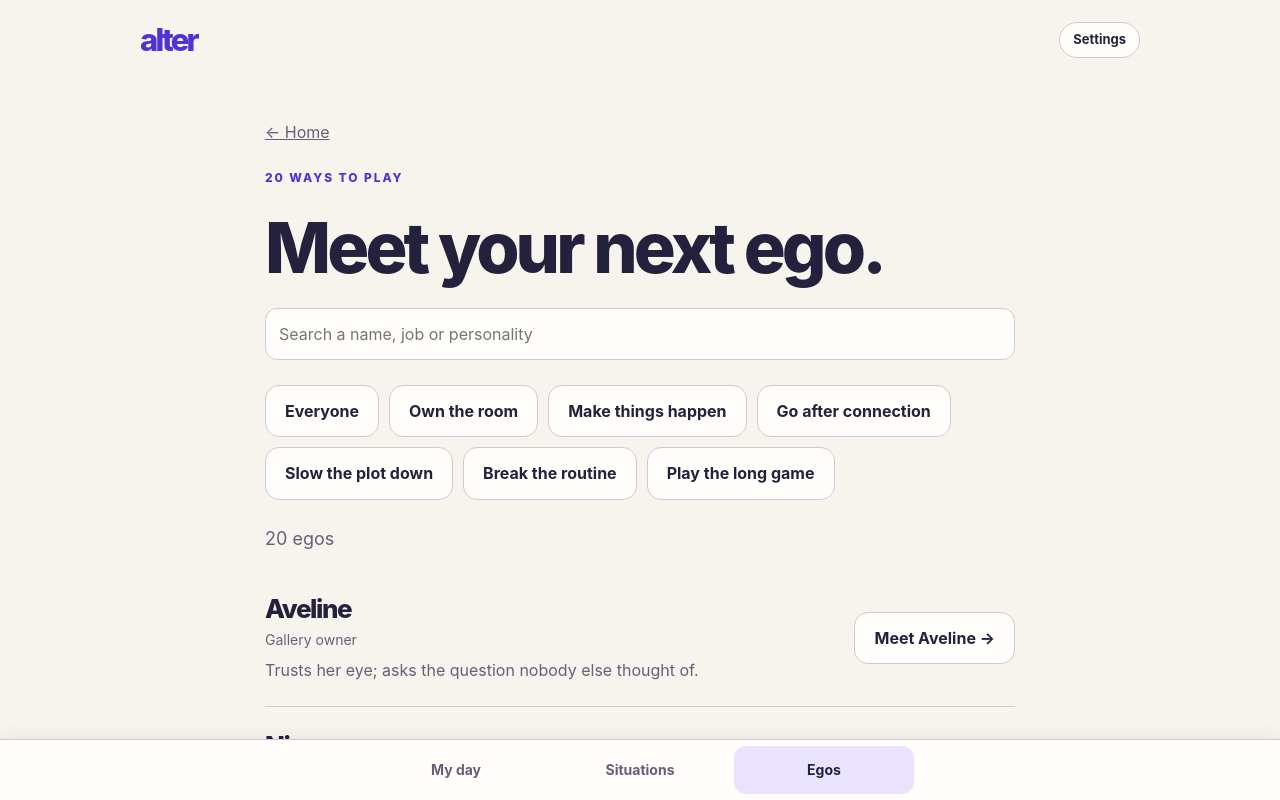
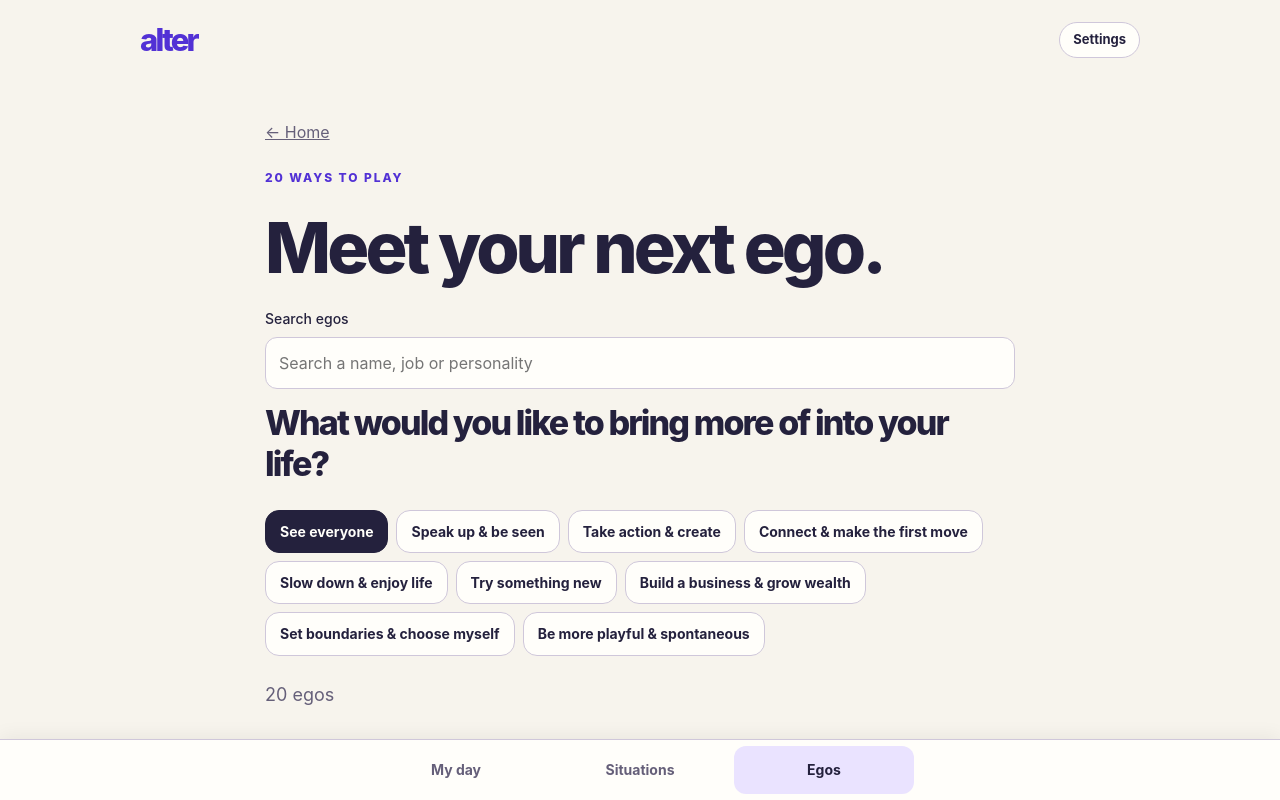
Before and after one commit to amberang1/Shift, a plain HTML site: page index.html in a window 1280 px wide. Both pictures are taken after a click on the link "Egos". Shown: the top 800 px of the page. Drawn offline with Linux system fonts and the light colour scheme.

Commit message:
Make ego discovery filters clearer and overlapping

```diff
--- /dev/null
+++ b/ego-filters.js
@@ -0,0 +1,10 @@
+const egoFilters={voice:'Speak up & be seen',work:'Take action & create',love:'Connect & make the first move',ease:'Slow down & enjoy life',freedom:'Try something new',wealth:'Build a business & grow wealth',boundaries:'Set boundaries & choose myself',play:'Be more playful & spontaneous'};
+const egoFilterNames={
+ Aveline:['voice','work','boundaries'],Nico:['voice','love','play'],Imani:['voice','boundaries','work'],Bea:['voice','work','ease'],Tessa:['work','boundaries','voice'],Jules:['work','freedom','play'],Malik:['work','wealth','boundaries'],Romy:['play','love','work'],Dalia:['voice','work','boundaries'],Hana:['ease','wealth','work'],Cleo:['love','play','voice'],Theo:['love','ease','freedom'],Ada:['love','boundaries','ease'],Suki:['freedom','ease','boundaries'],Noemi:['boundaries','freedom','work'],Marta:['freedom','play','love'],Kiran:['freedom','boundaries','wealth'],Faye:['ease','boundaries','wealth'],Hugo:['wealth','ease','work'],Estelle:['wealth','voice','work']
+};
+function egoMatchesFilter(p,filter){if(!filter)return true;const source=catalog.find(x=>x.id===(p.inspirationId||p.id));const groups=source&&egoFilterNames[source.name];return groups?groups.includes(filter):goalFor(p)===filter;}
+choosePage=function(){
+ page(`<a class="muted" href="#home">← Home</a><div class="eyebrow tools">20 WAYS TO PLAY</div><h1>Meet your next ego.</h1><label for="castSearch">Search egos</label><input id="castSearch" placeholder="Search a name, job or personality"><h2>What would you like to bring more of into your life?</h2><div class="row tools" id="castFilters"><button data-cast="">See everyone</button>${Object.entries(egoFilters).map(([id,label])=>`<button data-cast="${id}">${label}</button>`).join('')}</div><p id="castCount" class="note" aria-live="polite"></p><div id="castRows"></div><div class="links"><a href="#create">Make my own</a></div>`);
+ let q='';const filters=document.querySelectorAll('[data-cast]');const draw=()=>{const list=all().filter(p=>egoMatchesFilter(p,chosenGoal)&&[name(p),p.role,p.traits,p.hook,p.habits].join(' ').toLowerCase().includes(q));document.querySelector('#castRows').innerHTML=list.map(card).join('')||'<p>No matches. Try another word or choose See everyone.</p>';document.querySelector('#castCount').textContent=list.length+(list.length===1?' ego':' egos');filters.forEach(b=>b.setAttribute('aria-pressed',String(b.dataset.cast===chosenGoal)))};
+ document.querySelector('#castSearch').oninput=e=>{q=e.target.value.trim().toLowerCase();draw()};filters.forEach(b=>b.onclick=()=>{chosenGoal=b.dataset.cast;draw()});draw();
+};
--- a/index.html
+++ b/index.html
@@ -23,4 +23,5 @@ button:disabled{cursor:default;opacity:.55;transform:none;box-shadow:none}.user-
 main{padding-bottom:calc(100px + env(safe-area-inset-bottom))}#toast{bottom:calc(85px + env(safe-area-inset-bottom))}
 @media(max-width:600px){header{padding:15px 18px}main{padding-left:18px;padding-right:18px}input,textarea,select{max-width:100%;font-size:16px}button{min-height:44px} .choice{padding:16px} }
 .situation-heading{font-size:18px;margin:22px 0 12px;letter-spacing:-.02em}.choice-grid section{display:grid;gap:12px}.choice-grid section .situation-heading{margin-bottom:0}
-</style></head><body><header><a class="brand" href="#home">alter</a><button id="settings" aria-label="Open settings">Settings</button></header><main id="app"></main><nav id="nav" aria-label="Main navigation" hidden></nav><div id="toast" role="status"></div><script src="app.js"></script><script src="catalog.js"></script><script src="moments.js"></script><script src="curated.js"></script><script src="mobile-nav.js"></script></body></html>
+#castFilters{justify-content:flex-start;gap:8px}#castFilters button{font-size:14px;padding:10px 14px}#castFilters button[aria-pressed=true]{background:var(--text);color:var(--panel);border-color:var(--text)}
+</style></head><body><header><a class="brand" href="#home">alter</a><button id="settings" aria-label="Open settings">Settings</button></header><main id="app"></main><nav id="nav" aria-label="Main navigation" hidden></nav><div id="toast" role="status"></div><script src="app.js"></script><script src="catalog.js"></script><script src="moments.js"></script><script src="ego-filters.js"></script><script src="curated.js"></script><script src="mobile-nav.js"></script></body></html>
```
